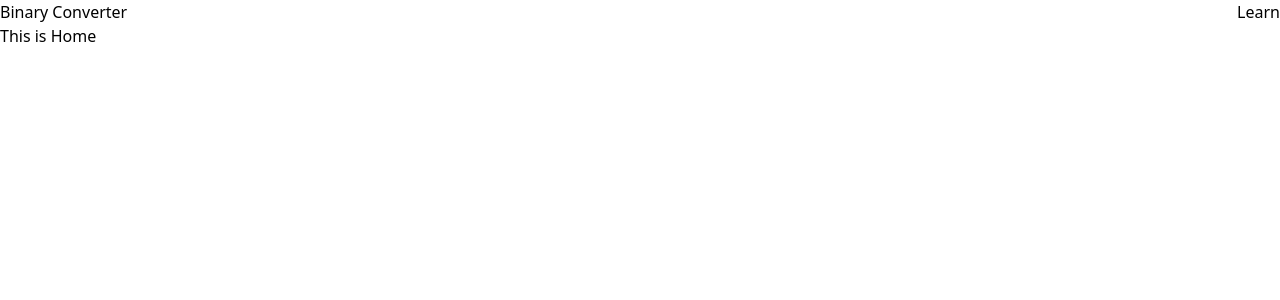
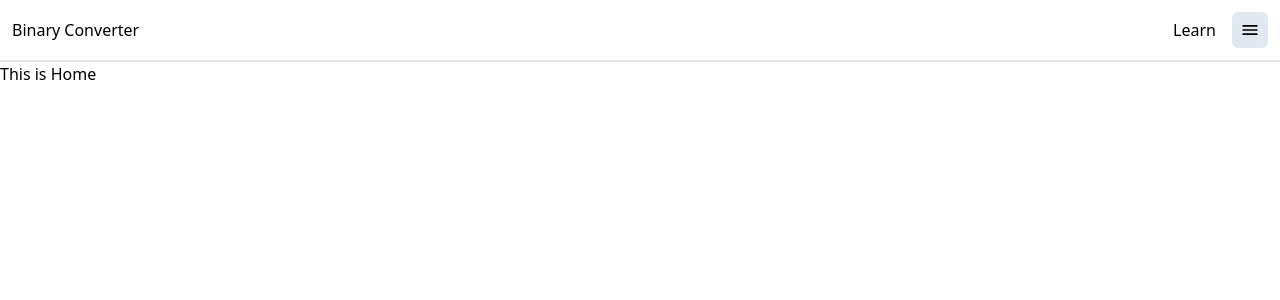
Before and after one commit to cammarb/binary-converter, a React (Vite) app: page / in a window 1280 px wide. Shown: the top 300 px of the page. Built offline with nearby package versions, Linux system fonts and the light colour scheme.

Commit message:
Add Navbar

```diff
--- a/package.json
+++ b/package.json
@@ -11,6 +11,7 @@
   "dependencies": {
     "react": "^18.2.0",
     "react-dom": "^18.2.0",
+    "react-icons": "^4.8.0",
     "react-router-dom": "^6.10.0"
   },
   "devDependencies": {
--- a/src/components/Navbar.jsx
+++ b/src/components/Navbar.jsx
@@ -1,11 +1,23 @@
 import { NavLink } from "react-router-dom";
+import { MdMenu, MdOutlineClose } from "react-icons/md";
+import { useState } from "react";
 
 export const Navbar = () => {
+  const [isOpen, setIsOpen] = useState(false);
+
   return (
     <>
-      <nav className="w-full flex justify-between">
+      <nav className="w-full p-3 border-b-2 flex justify-between items-center">
         <NavLink to={"/"}>Binary Converter</NavLink>
-        <NavLink to={"/Learn"}>Learn</NavLink>
+        <div className="flex gap-4 items-center">
+          <NavLink to={"/learn"}>Learn</NavLink>
+          <button
+            className="p-2 bg-slate-200 rounded-md"
+            onClick={() => setIsOpen((prev) => !prev)}
+          >
+            {isOpen ? <MdOutlineClose size={20} /> : <MdMenu size={20} />}
+          </button>
+        </div>
       </nav>
     </>
   );
--- a/src/pages/ErrorPage.jsx
+++ b/src/pages/ErrorPage.jsx
@@ -1,10 +1,13 @@
 import { NavLink, useRouteError } from "react-router-dom";
+import { Navbar } from "../components/Navbar";
 
 export default function ErrorPage() {
   const error = useRouteError();
   console.error(error);
 
   return (
+    <>
+      <Navbar />
       <div id="error-page">
         <h1>Oops!</h1>
         <p>Sorry, an unexpected error has occurred.</p>
@@ -13,5 +16,6 @@ export default function ErrorPage() {
         </p>
         <NavLink to={"/"}>Back to Home</NavLink>
       </div>
+    </>
   );
 }
```
Also changed, not shown: 1 other file (tests, documents, lock files or other folders). Lines whose indentation alone changed are shown as unchanged.
